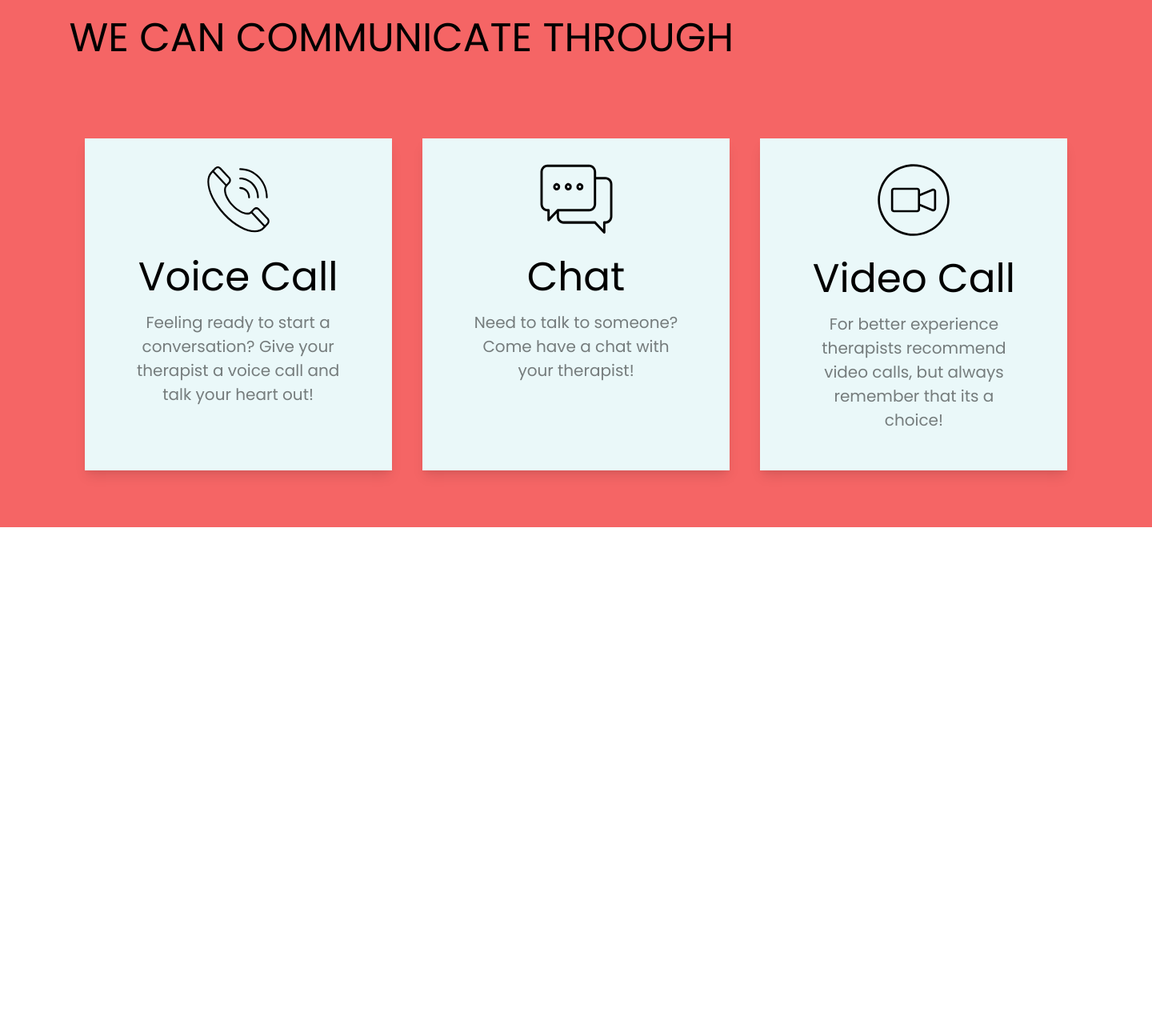
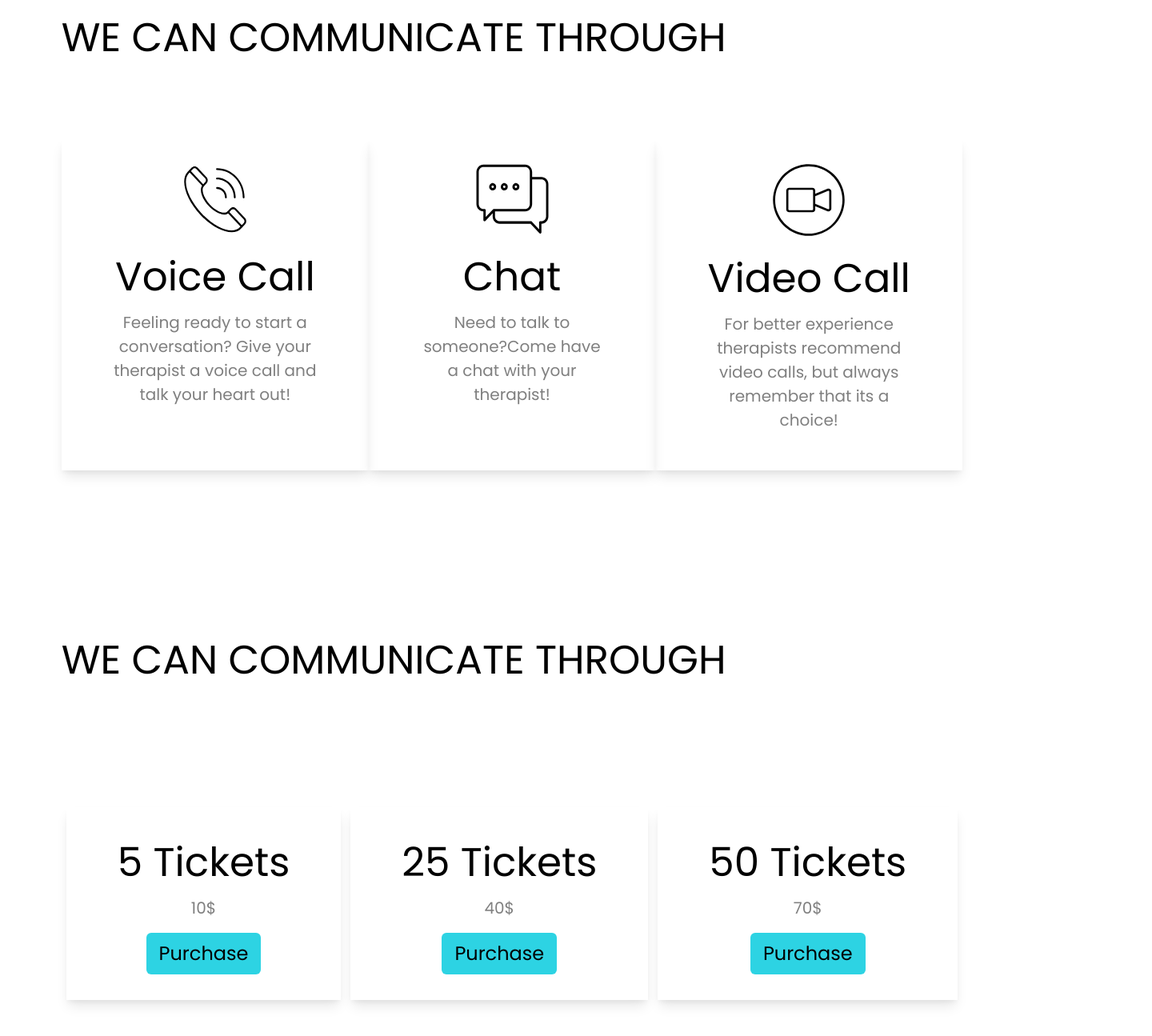
Before and after one commit to AllanSaleh/capstone-project-online-healing, a React (Create React App) app: page / in a window 1280 px wide. Shown: the part 61-1356 px from the top of the page at 80% size, 1440 px wide, since content can reach past the window. Before the commit the page ends 800 px from the top, so only its background shows below. Built offline with nearby package versions, Linux system fonts and the light colour scheme.

Commit message:
added ticket section

```diff
--- a/src/App.js
+++ b/src/App.js
@@ -2,6 +2,7 @@ import React, { useEffect } from 'react';
 import { useTranslation } from 'react-i18next';
 import './styles/main.css';
 import CommunicationSection from './Components/CommunicationSection';
+import TicketSection from './Components/TicketSection';
 
 function App() {
   // This controls the direction of the page for RTL languages
@@ -11,9 +12,10 @@ function App() {
   }, [i18n, i18n.language]);
 
   return (
-    <div className="bg-red-500 mx-auto" style={{ width: '1440px' }}>
+    <>
       <CommunicationSection />
-    </div>
+      <TicketSection />
+    </>
   );
 }
 
--- a/src/Components/Card.jsx
+++ b/src/Components/Card.jsx
@@ -1,11 +1,13 @@
 import React from 'react';
 
+// eslint-disable-next-line react/prop-types
 const Card = ({ title, content, showIcon, icon, buttonText, showButton }) => (
-  <div className="flex flex-col max-w-sm items-center shadow-lg py-8 px-16 bg-blue-light">
+  <div className="flex flex-col max-w-sm items-center shadow-lg py-8 px-16">
     {showIcon && <img src={icon} alt="" className="flex-initial pb-4" />}
     <h3 className="text-center text-title pb-1 capitalize">{title}</h3>
     <p className="text-opacity-50 text-black text-center text-paragraph pb-4">{content}</p>
     {showButton && (
+      // eslint-disable-next-line react/button-has-type
       <button className="bg-blue-dark py-2 px-4 text-btn text-black hover:bg-opacity-50 transition duration-300 rounded-md">
         {buttonText}
       </button>
--- /dev/null
+++ b/src/Components/TicketSection.jsx
@@ -0,0 +1,17 @@
+import React from 'react';
+import Card from './Card';
+
+const TicketSection = () => (
+  <div className="h-section flex flex-col justify-evenly px-sides">
+    <h1 className="text-title pb-2 uppercase mb-2">we can communicate through</h1>
+    <div className="flex justify-around">
+      <Card showIcon={false} title="5 Tickets" content="10$" showButton buttonText="Purchase" />
+
+      <Card showIcon={false} title="25 Tickets" content="40$" showButton buttonText="Purchase" />
+
+      <Card showIcon={false} title="50 Tickets" content="70$" showButton buttonText="Purchase" />
+    </div>
+  </div>
+);
+
+export default TicketSection;
```
